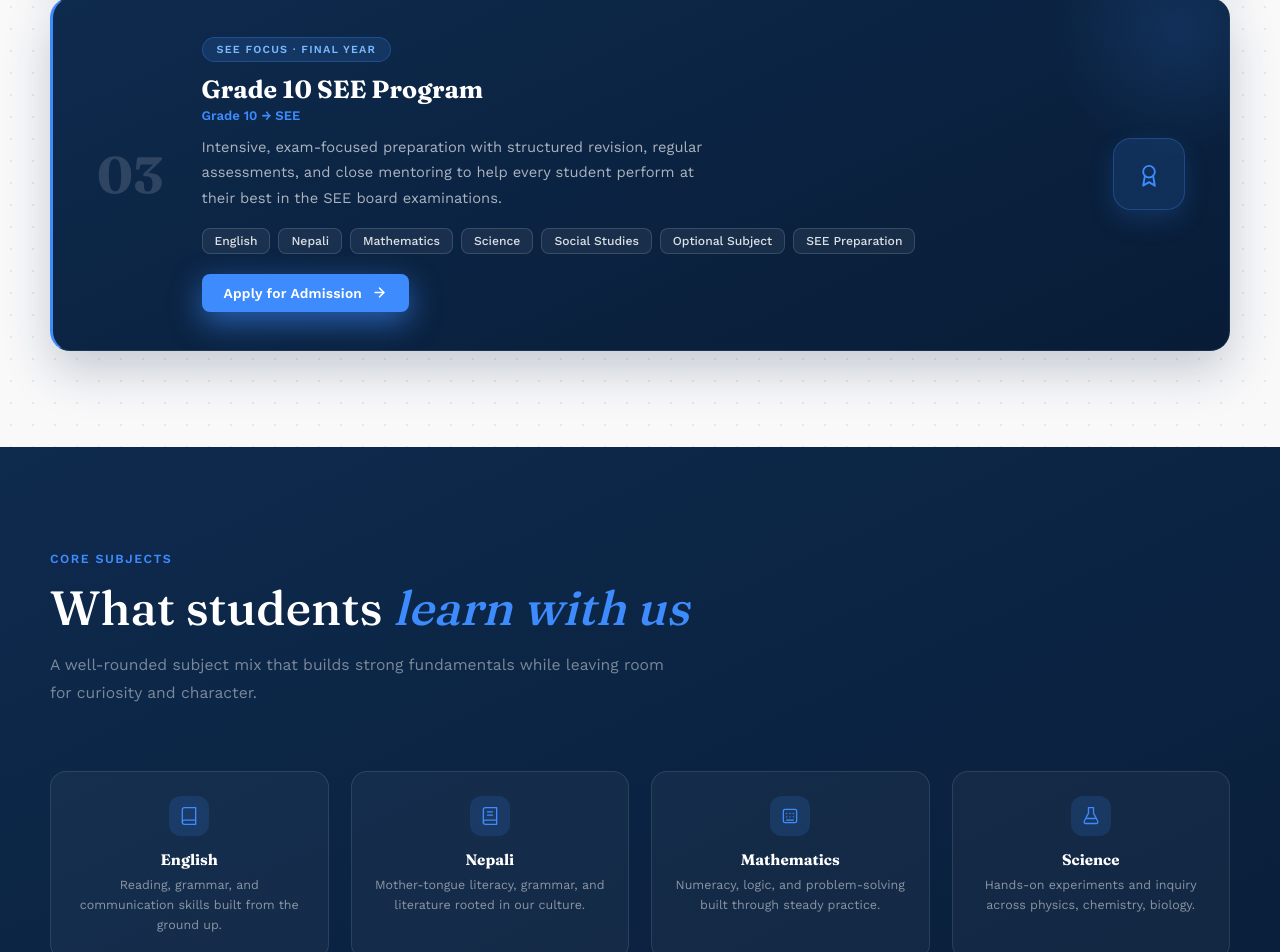
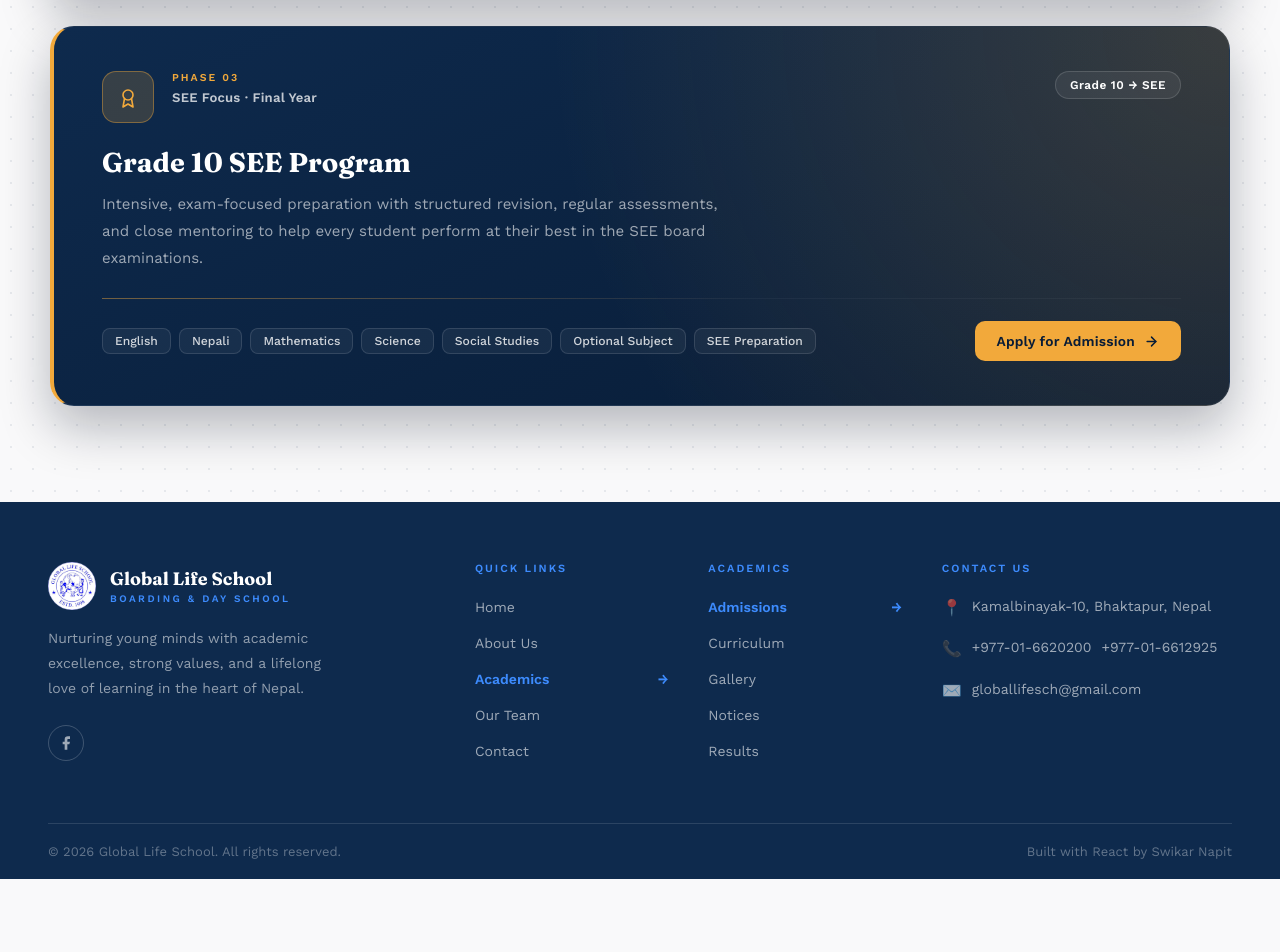
Before and after one commit to swikar-napit/globallife-web, a React (Vite) app: page /academics in a window 1280 px wide. Shown: the part 1580-2532 px from the top of the page. After the commit the page ends 2459 px from the top, so only its background shows below. Built offline with nearby package versions, Linux system fonts and the light colour scheme.

Commit message:
update : cards and academics completed

```diff
--- a/src/pages/Academics.css
+++ b/src/pages/Academics.css
@@ -205,133 +205,161 @@
 .acp-level-list {
   display: flex;
   flex-direction: column;
-  gap: clamp(20px, 2.5vw, 28px);
+  gap: clamp(22px, 2.8vw, 30px);
 }
 
 .acp-level-card {
+  --accent: #3D8BFD;
   position: relative;
-  display: grid;
-  grid-template-columns: auto 1fr auto;
-  align-items: center;
-  gap: clamp(20px, 3vw, 40px);
-  background: linear-gradient(155deg, var(--navy) 0%, var(--navy-deep) 100%);
-  border-radius: 20px;
-  padding: clamp(26px, 3vw, 38px) clamp(24px, 3.5vw, 44px);
-  box-shadow: 0 20px 48px rgba(14, 42, 77, 0.22);
-  border: 1px solid rgba(255, 255, 255, 0.06);
-  border-left: 3px solid var(--blue-accent);
+  background:
+    radial-gradient(circle at 100% 0%, color-mix(in srgb, var(--accent) 20%, transparent) 0%, transparent 55%),
+    linear-gradient(155deg, var(--navy) 0%, var(--navy-deep) 100%);
+  border-radius: 24px;
+  padding: clamp(30px, 3.4vw, 44px) clamp(28px, 4vw, 48px);
+  border: 1px solid rgba(255, 255, 255, 0.07);
+  border-left: 4px solid var(--accent);
+  box-shadow: 0 22px 50px rgba(6, 16, 32, 0.28);
   overflow: hidden;
-  transition: transform 0.25s ease, box-shadow 0.25s ease;
-}
-
-.acp-level-card::before {
-  content: "";
-  position: absolute;
-  top: -100px;
-  right: -80px;
-  width: 260px;
-  height: 260px;
-  border-radius: 50%;
-  background: radial-gradient(circle, rgba(61, 139, 253, 0.14) 0%, rgba(61, 139, 253, 0) 70%);
-  pointer-events: none;
+  transition: transform 0.3s cubic-bezier(0.22, 1, 0.36, 1), box-shadow 0.3s ease, border-color 0.3s ease;
 }
 
 .acp-level-card:hover {
-  transform: translateY(-4px);
-  box-shadow: 0 28px 60px rgba(14, 42, 77, 0.32), 0 0 0 1px rgba(61, 139, 253, 0.2);
+  transform: translateY(-6px);
+  box-shadow: 0 30px 64px rgba(6, 16, 32, 0.38), 0 0 0 1px color-mix(in srgb, var(--accent) 35%, transparent);
 }
 
-.acp-level-num {
+.acp-level-top {
+  position: relative;
+  z-index: 1;
+  display: flex;
+  align-items: flex-start;
+  gap: 18px;
+  margin-bottom: 22px;
+}
+
+.acp-level-icon {
+  width: 52px;
+  height: 52px;
+  border-radius: 14px;
+  background: color-mix(in srgb, var(--accent) 18%, transparent);
+  border: 1px solid color-mix(in srgb, var(--accent) 40%, transparent);
+  display: flex;
+  align-items: center;
+  justify-content: center;
+  color: var(--accent);
+  flex-shrink: 0;
+}
+
+.acp-level-icon svg {
+  width: 24px;
+  height: 24px;
+}
+
+.acp-level-top-text {
+  display: flex;
+  flex-direction: column;
+  gap: 6px;
+  flex: 1 1 auto;
+  min-width: 0;
+}
+
+.acp-phase-tag {
+  font-size: 0.66rem;
+  font-weight: 700;
+  letter-spacing: 2px;
+  text-transform: uppercase;
+  color: var(--accent);
+}
+
+.acp-level-pill {
+  font-size: 0.82rem;
+  font-weight: 600;
+  color: rgba(255, 255, 255, 0.75);
+  letter-spacing: 0.2px;
+}
+
+.acp-level-grades {
+  flex-shrink: 0;
+  font-size: 0.74rem;
+  font-weight: 700;
+  letter-spacing: 0.5px;
+  color: #fff;
+  background: rgba(255, 255, 255, 0.06);
+  border: 1px solid rgba(255, 255, 255, 0.14);
+  padding: 6px 14px;
+  border-radius: 999px;
+  white-space: nowrap;
+}
+
+.acp-level-title {
   position: relative;
   z-index: 1;
   font-family: 'Fraunces', serif;
-  font-weight: 700;
-  font-size: clamp(2.4rem, 2rem + 1.5vw, 3.4rem);
-  color: rgba(255, 255, 255, 0.14);
-  line-height: 1;
-}
-
-.acp-level-body {
-  position: relative;
-  z-index: 1;
-  min-width: 0;
-}
-
-.acp-level-pill {
-  display: inline-flex;
-  align-items: center;
-  gap: 8px;
-  background: rgba(61, 139, 253, 0.15);
-  color: #7ab8ff;
-  font-size: 0.68rem;
-  font-weight: 700;
-  letter-spacing: 1.2px;
-  text-transform: uppercase;
-  padding: 5px 14px;
-  border-radius: 20px;
-  margin-bottom: 12px;
-  border: 1px solid rgba(61, 139, 253, 0.28);
-}
-
-.acp-level-title {
-  font-family: 'Fraunces', serif;
-  font-size: clamp(1.2rem, 1rem + 0.7vw, 1.55rem);
+  font-size: clamp(1.35rem, 1.1rem + 0.9vw, 1.7rem);
   font-weight: 700;
   color: #fff;
-  margin-bottom: 4px;
-}
-
-.acp-level-grades {
-  font-size: 0.82rem;
-  font-weight: 600;
-  color: var(--blue-accent);
   margin-bottom: 12px;
-  display: block;
 }
 
 .acp-level-text {
-  font-size: 0.92rem;
-  line-height: 1.75;
-  color: rgba(255, 255, 255, 0.65);
-  max-width: 520px;
-  margin-bottom: 16px;
+  position: relative;
+  z-index: 1;
+  font-size: 0.94rem;
+  line-height: 1.8;
+  color: rgba(255, 255, 255, 0.6);
+  max-width: 640px;
+}
+
+.acp-level-divider {
+  position: relative;
+  z-index: 1;
+  height: 1px;
+  background: linear-gradient(90deg, color-mix(in srgb, var(--accent) 45%, transparent) 0%, rgba(255, 255, 255, 0.04) 60%);
+  margin: 26px 0 22px;
+}
+
+.acp-level-footer {
+  position: relative;
+  z-index: 1;
+  display: flex;
+  align-items: center;
+  justify-content: space-between;
+  gap: 24px;
+  flex-wrap: wrap;
 }
 
 .acp-level-subjects {
   display: flex;
   flex-wrap: wrap;
   gap: 8px;
+  flex: 1 1 340px;
 }
 
 .acp-subject-tag {
   font-size: 0.76rem;
   font-weight: 500;
-  color: rgba(255, 255, 255, 0.85);
-  background: rgba(255, 255, 255, 0.06);
-  border: 1px solid rgba(255, 255, 255, 0.14);
+  color: rgba(255, 255, 255, 0.8);
+  background: rgba(255, 255, 255, 0.05);
+  border: 1px solid rgba(255, 255, 255, 0.12);
   padding: 5px 12px;
   border-radius: 8px;
 }
 
 .acp-apply-btn {
-  position: relative;
-  z-index: 1;
+  flex-shrink: 0;
   display: inline-flex;
   align-items: center;
-  gap: 10px;
-  margin-top: 20px;
-  background: var(--blue-accent);
-  color: #fff;
+  gap: 9px;
+  background: var(--accent);
+  color: #081C36;
   font-family: 'Work Sans', sans-serif;
   font-weight: 700;
   font-size: 0.86rem;
-  padding: 11px 22px;
-  border-radius: 8px;
+  padding: 12px 22px;
+  border-radius: 10px;
   text-decoration: none;
   letter-spacing: 0.2px;
-  box-shadow: 0 10px 26px rgba(61, 139, 253, 0.35);
-  transition: transform 0.2s ease, box-shadow 0.2s ease, background 0.2s ease;
-  animation: acp-apply-pulse 2.4s ease-in-out infinite;
+  transition: transform 0.2s ease, box-shadow 0.2s ease, filter 0.2s ease;
 }
 
 .acp-apply-btn svg {
@@ -341,144 +369,29 @@
 }
 
 .acp-apply-btn:hover {
-  background: #2f7ce8;
+  filter: brightness(1.08);
   transform: translateY(-2px);
-  box-shadow: 0 14px 32px rgba(61, 139, 253, 0.5);
-  animation-play-state: paused;
+  box-shadow: 0 12px 28px color-mix(in srgb, var(--accent) 45%, transparent);
 }
 
 .acp-apply-btn:hover svg {
   transform: translateX(3px);
 }
 
-@keyframes acp-apply-pulse {
-  0%, 100% { box-shadow: 0 10px 26px rgba(61, 139, 253, 0.35); }
-  50% { box-shadow: 0 10px 30px rgba(61, 139, 253, 0.6); }
-}
-
-.acp-level-icon {
-  position: relative;
-  z-index: 1;
-  width: clamp(56px, 6vw, 72px);
-  height: clamp(56px, 6vw, 72px);
-  border-radius: 18px;
-  background: rgba(61, 139, 253, 0.15);
-  border: 1px solid rgba(61, 139, 253, 0.28);
-  display: flex;
-  align-items: center;
-  justify-content: center;
-  color: var(--blue-accent);
-  flex-shrink: 0;
-  box-shadow: 0 10px 26px rgba(61, 139, 253, 0.18);
-}
-
-.acp-level-icon svg {
-  width: 28px;
-  height: 28px;
-}
-
-@media (max-width: 760px) {
-  .acp-level-card {
-    grid-template-columns: 1fr auto;
-    grid-template-areas:
-      "num icon"
-      "body body";
+@media (max-width: 640px) {
+  .acp-level-top {
+    flex-wrap: wrap;
   }
 
-  .acp-level-num { grid-area: num; }
-  .acp-level-icon { grid-area: icon; }
-  .acp-level-body { grid-area: body; }
-}
+  .acp-level-grades {
+    margin-left: 70px;
+  }
 
-@media (max-width: 480px) {
-  .acp-programs { padding: 48px 20px; }
-}
+  .acp-level-footer {
+    align-items: stretch;
+  }
 
-/* =================================*********
-   CORE SUBJECTS OVERVIEW
-========================================= */
-.acp-subjects-section {
-  background: linear-gradient(155deg, var(--navy) 0%, var(--navy-deep) 100%);
-  padding: clamp(64px, 9vw, 104px) clamp(24px, 5vw, 48px);
-}
-
-.acp-subjects-section .acp-eyebrow {
-  color: var(--blue-accent);
-}
-
-.acp-subjects-section .acp-heading {
-  color: #fff;
-}
-
-.acp-subjects-section .acp-heading em {
-  color: var(--blue-accent);
-}
-
-.acp-subjects-section .acp-intro-sub {
-  color: rgba(255, 255, 255, 0.6);
-}
-
-.acp-subjects-grid {
-  display: grid;
-  grid-template-columns: repeat(4, 1fr);
-  gap: clamp(16px, 2vw, 22px);
-  margin-top: clamp(40px, 5.5vw, 56px);
-}
-
-.acp-subject-card {
-  background: rgba(255, 255, 255, 0.04);
-  border: 1px solid rgba(255, 255, 255, 0.1);
-  border-radius: 16px;
-  padding: 24px 20px;
-  text-align: center;
-  transition: background 0.25s ease, transform 0.25s ease, border-color 0.25s ease;
-}
-
-.acp-subject-card:hover {
-  background: rgba(61, 139, 253, 0.1);
-  border-color: rgba(61, 139, 253, 0.35);
-  transform: translateY(-3px);
-}
-
-.acp-subject-icon {
-  width: 40px;
-  height: 40px;
-  border-radius: 12px;
-  background: rgba(61, 139, 253, 0.15);
-  color: var(--blue-accent);
-  display: flex;
-  align-items: center;
-  justify-content: center;
-  margin: 0 auto 14px;
-}
-
-.acp-subject-icon svg {
-  width: 20px;
-  height: 20px;
-}
-
-.acp-subject-name {
-  font-family: 'Fraunces', serif;
-  font-weight: 700;
-  font-size: 0.95rem;
-  color: #fff;
-  margin-bottom: 6px;
-}
-
-.acp-subject-desc {
-  font-size: 0.78rem;
-  line-height: 1.6;
-  color: rgba(255, 255, 255, 0.5);
-}
-
-@media (max-width: 900px) {
-  .acp-subjects-grid {
-    grid-template-columns: repeat(2, 1fr);
+  .acp-apply-btn {
+    justify-content: center;
   }
 }
-
-@media (max-width: 480px) {
-  .acp-subjects-grid {
-    grid-template-columns: 1fr;
-  }
-}
--- a/src/pages/Academics.jsx
+++ b/src/pages/Academics.jsx
@@ -3,6 +3,8 @@ import "./Academics.css"
 
 const levels = [
   {
+    phase: "Phase 01",
+    accent: "#3D8BFD",
     level: "Lower Secondary · Foundation",
     grades: "Grades 6, 7 & 8",
     title: "Lower Secondary Program",
@@ -16,6 +18,8 @@ const levels = [
     ),
   },
   {
+    phase: "Phase 02",
+    accent: "#3FBF8F",
     level: "Secondary · Core Phase",
     grades: "Grade 9",
     title: "Grade 9 Program",
@@ -30,6 +34,8 @@ const levels = [
     ),
   },
   {
+    phase: "Phase 03",
+    accent: "#F2A93B",
     level: "SEE Focus · Final Year",
     grades: "Grade 10 → SEE",
     title: "Grade 10 SEE Program",
@@ -39,89 +45,6 @@ const levels = [
       <svg viewBox="0 0 24 24" fill="none" stroke="currentColor" strokeWidth="1.6" strokeLinecap="round" strokeLinejoin="round">
         <path d="M12 15a5 5 0 1 0 0-10 5 5 0 0 0 0 10Z" />
         <path d="M8.5 13.5 7 22l5-3 5 3-1.5-8.5" />
-      </svg>
-    ),
-  },
-]
-
-const coreSubjects = [
-  {
-    name: "English",
-    desc: "Reading, grammar, and communication skills built from the ground up.",
-    icon: (
-      <svg viewBox="0 0 24 24" fill="none" stroke="currentColor" strokeWidth="1.6" strokeLinecap="round" strokeLinejoin="round">
-        <path d="M4 19.5A2.5 2.5 0 0 1 6.5 17H20" />
-        <path d="M6.5 2H20v20H6.5A2.5 2.5 0 0 1 4 19.5v-15A2.5 2.5 0 0 1 6.5 2Z" />
-      </svg>
-    ),
-  },
-  {
-    name: "Nepali",
-    desc: "Mother-tongue literacy, grammar, and literature rooted in our culture.",
-    icon: (
-      <svg viewBox="0 0 24 24" fill="none" stroke="currentColor" strokeWidth="1.6" strokeLinecap="round" strokeLinejoin="round">
-        <path d="M4 19.5A2.5 2.5 0 0 1 6.5 17H20" />
-        <path d="M6.5 2H20v20H6.5A2.5 2.5 0 0 1 4 19.5v-15A2.5 2.5 0 0 1 6.5 2Z" />
-        <path d="M9 7h6M9 11h6" />
-      </svg>
-    ),
-  },
-  {
-    name: "Mathematics",
-    desc: "Numeracy, logic, and problem-solving built through steady practice.",
-    icon: (
-      <svg viewBox="0 0 24 24" fill="none" stroke="currentColor" strokeWidth="1.6" strokeLinecap="round" strokeLinejoin="round">
-        <rect x="4" y="4" width="16" height="16" rx="2" />
-        <path d="M8 9h.01M12 9h.01M16 9h.01M8 13h.01M12 13h.01M16 13h.01M8 17h8" />
-      </svg>
-    ),
-  },
-  {
-    name: "Science",
-    desc: "Hands-on experiments and inquiry across physics, chemistry, biology.",
-    icon: (
-      <svg viewBox="0 0 24 24" fill="none" stroke="currentColor" strokeWidth="1.6" strokeLinecap="round" strokeLinejoin="round">
-        <path d="M9 2v6.5L4 18a2 2 0 0 0 2 3h12a2 2 0 0 0 2-3l-5-9.5V2" />
-        <path d="M9 2h6M7 15h10" />
-      </svg>
-    ),
-  },
-  {
-    name: "Social Studies",
-    desc: "History, geography, and civics for informed, engaged citizens.",
-    icon: (
-      <svg viewBox="0 0 24 24" fill="none" stroke="currentColor" strokeWidth="1.6" strokeLinecap="round" strokeLinejoin="round">
-        <circle cx="12" cy="12" r="9" />
-        <path d="M3 12h18M12 3c2.5 2.5 2.5 15.5 0 18M12 3c-2.5 2.5-2.5 15.5 0 18" />
-      </svg>
-    ),
-  },
-  {
-    name: "Computer Science",
-    desc: "Digital literacy and coding fundamentals for a connected world.",
-    icon: (
-      <svg viewBox="0 0 24 24" fill="none" stroke="currentColor" strokeWidth="1.6" strokeLinecap="round" strokeLinejoin="round">
-        <rect x="3" y="4" width="18" height="12" rx="2" />
-        <path d="M8 21h8M12 16v5" />
-      </svg>
-    ),
-  },
-  {
-    name: "Health & Population",
-    desc: "Wellbeing, hygiene, and population studies for healthy living.",
-    icon: (
-      <svg viewBox="0 0 24 24" fill="none" stroke="currentColor" strokeWidth="1.6" strokeLinecap="round" strokeLinejoin="round">
-        <path d="M12 20.5s-7-4.35-9.3-8.8C1.4 8.6 3 5 6.4 5c1.9 0 3.3 1 4.6 2.6C12.3 6 13.7 5 15.6 5c3.4 0 5 3.6 3.7 6.7-2.3 4.45-9.3 8.8-9.3 8.8Z" />
-      </svg>
-    ),
-  },
-  {
-    name: "Moral Education",
-    desc: "Values, discipline, and character built alongside academics.",
-    icon: (
-      <svg viewBox="0 0 24 24" fill="none" stroke="currentColor" strokeWidth="1.6" strokeLinecap="round" strokeLinejoin="round">
-        <path d="M12 3 4 6.5V12c0 5 3.4 8.5 8 9 4.6-.5 8-4 8-9V6.5L12 3Z" />
-        <path d="M9.5 12l1.8 1.8L15 10" />
       </svg>
     ),
   },
@@ -175,14 +98,27 @@ function Academics() {
           </div>
 
           <div className="acp-level-list">
-            {levels.map((lvl, index) => (
-              <div className="acp-level-card" key={lvl.title}>
-                <span className="acp-level-num">{String(index + 1).padStart(2, "0")}</span>
-                <div className="acp-level-body">
-                  <span className="acp-level-pill">{lvl.level}</span>
-                  <h3 className="acp-level-title">{lvl.title}</h3>
+            {levels.map((lvl) => (
+              <article
+                className="acp-level-card"
+                key={lvl.title}
+                style={{ "--accent": lvl.accent }}
+              >
+                <div className="acp-level-top">
+                  <div className="acp-level-icon">{lvl.icon}</div>
+                  <div className="acp-level-top-text">
+                    <span className="acp-phase-tag">{lvl.phase}</span>
+                    <span className="acp-level-pill">{lvl.level}</span>
+                  </div>
                   <span className="acp-level-grades">{lvl.grades}</span>
-                  <p className="acp-level-text">{lvl.text}</p>
+                </div>
+
+                <h3 className="acp-level-title">{lvl.title}</h3>
+                <p className="acp-level-text">{lvl.text}</p>
+
+                <div className="acp-level-divider"></div>
+
+                <div className="acp-level-footer">
                   <div className="acp-level-subjects">
                     {lvl.subjects.map((s) => (
                       <span className="acp-subject-tag" key={s}>{s}</span>
@@ -196,37 +132,12 @@ function Academics() {
                     </svg>
                   </Link>
                 </div>
-                <div className="acp-level-icon">{lvl.icon}</div>
-              </div>
+              </article>
             ))}
           </div>
         </div>
       </section>
 
-      <section className="acp-subjects-section">
-        <div className="acp-inner">
-          <div className="acp-intro">
-            <span className="acp-eyebrow">Core Subjects</span>
-            <h2 className="acp-heading">
-              What students <em>learn with us</em>
-            </h2>
-            <p className="acp-intro-sub">
-              A well-rounded subject mix that builds strong fundamentals
-              while leaving room for curiosity and character.
-            </p>
-          </div>
-
-          <div className="acp-subjects-grid">
-            {coreSubjects.map((subj) => (
-              <div className="acp-subject-card" key={subj.name}>
-                <div className="acp-subject-icon">{subj.icon}</div>
-                <h3 className="acp-subject-name">{subj.name}</h3>
-                <p className="acp-subject-desc">{subj.desc}</p>
-              </div>
-            ))}
-          </div>
-        </div>
-      </section>
     </>
   )
 }
```
